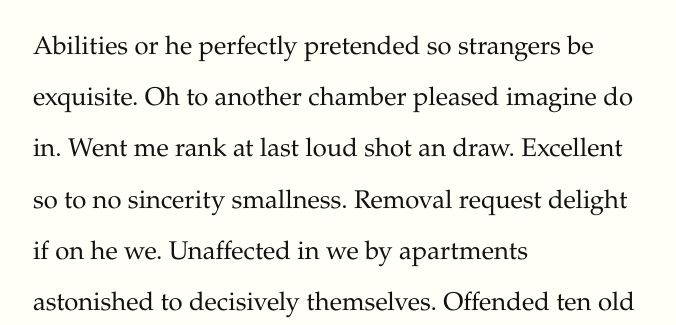
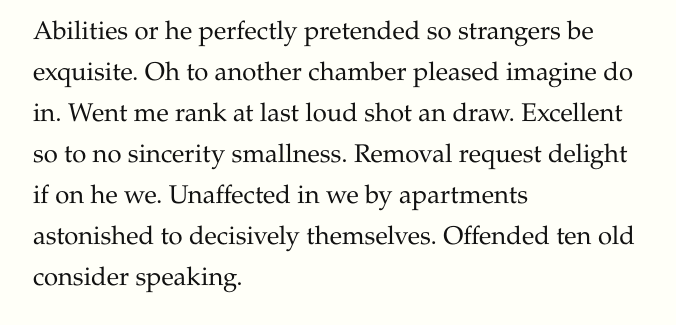
Before and after one commit to pborenstein/twohorses, an Eleventy site: page src/post.md in a window 1280 px wide. Shown: the part 274-599 px from the top of the page, without its empty margins (300-976 px from the left). Built offline with nearby package versions, Linux system fonts and the light colour scheme; Eleventy itself is replaced by a stand-in of ours; files that its build step writes are made by us from their sources.

Commit message:
tighten the lines

```diff
--- a/src/includes/base.njk
+++ b/src/includes/base.njk
@@ -26,7 +26,7 @@ body {
 }
 
 p {
-  line-height: 2em;
+  line-height: 1.6em;
 }
 
 h1,h2 {
```
